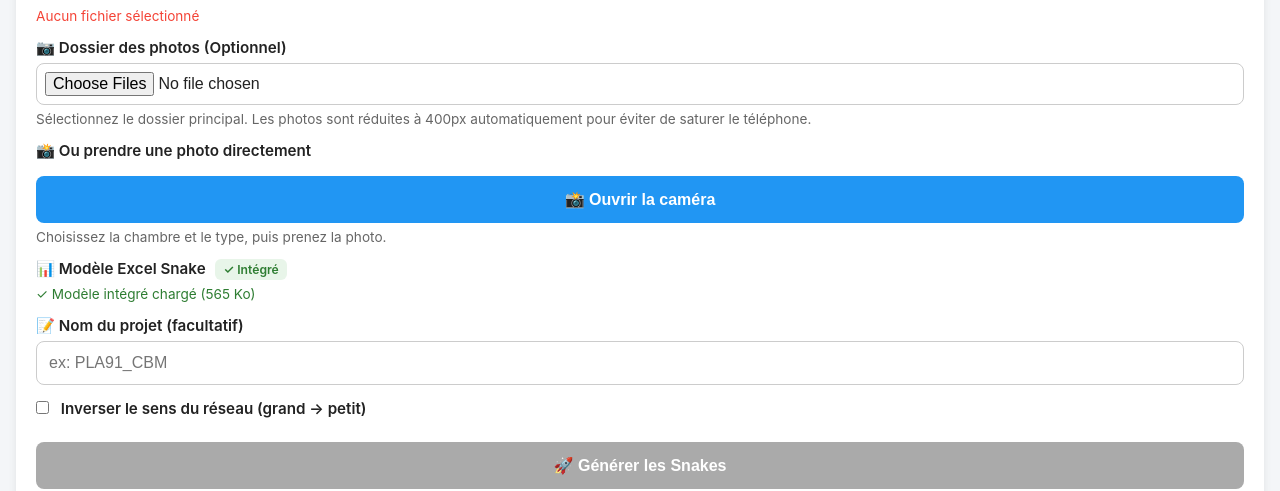
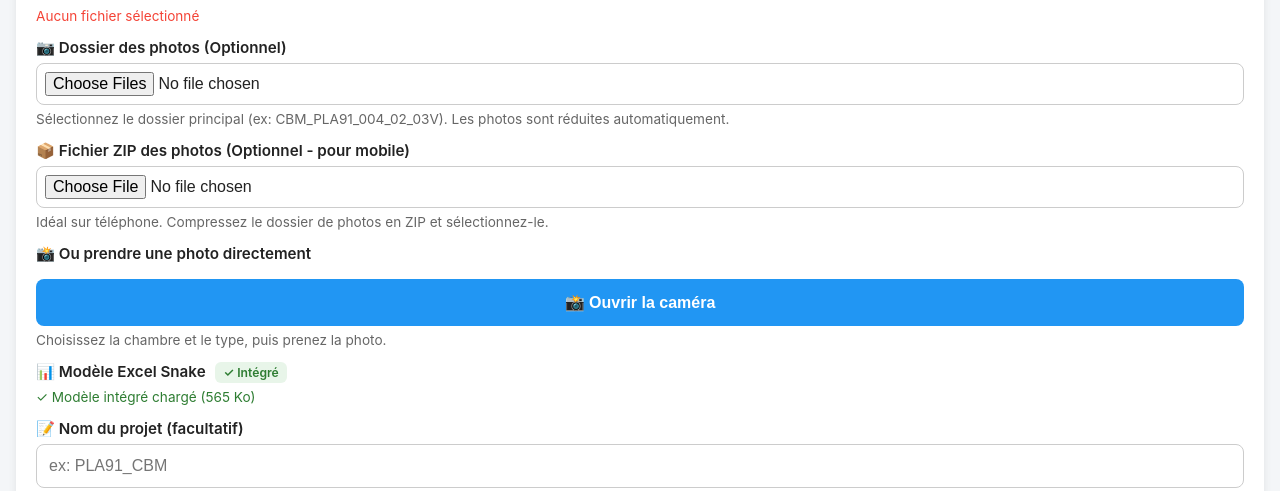
Before and after one commit to jfc652/SNAKE, a plain HTML site: page index.html in a window 1280 px wide. Shown: the part 326-817 px from the top of the page. Drawn offline with nearby package versions, Linux system fonts and the light colour scheme.

Commit message:
Update index.html

```diff
--- a/index.html
+++ b/index.html
@@ -126,7 +126,13 @@
     <div class="field">
       <label>📷 Dossier des photos (Optionnel)</label>
       <input type="file" id="file-photos" webkitdirectory directory multiple style="padding: 8px;">
-      <p class="hint">Sélectionnez le dossier principal. Les photos sont réduites à 400px automatiquement pour éviter de saturer le téléphone.</p>
+      <p class="hint">Sélectionnez le dossier principal (ex: CBM_PLA91_004_02_03V). Les photos sont réduites automatiquement.</p>
+    </div>
+
+    <div class="field">
+      <label>📦 Fichier ZIP des photos (Optionnel - pour mobile)</label>
+      <input type="file" id="file-zip" accept=".zip" style="padding: 8px;">
+      <p class="hint">Idéal sur téléphone. Compressez le dossier de photos en ZIP et sélectionnez-le.</p>
     </div>
 
     <div class="field">
```
